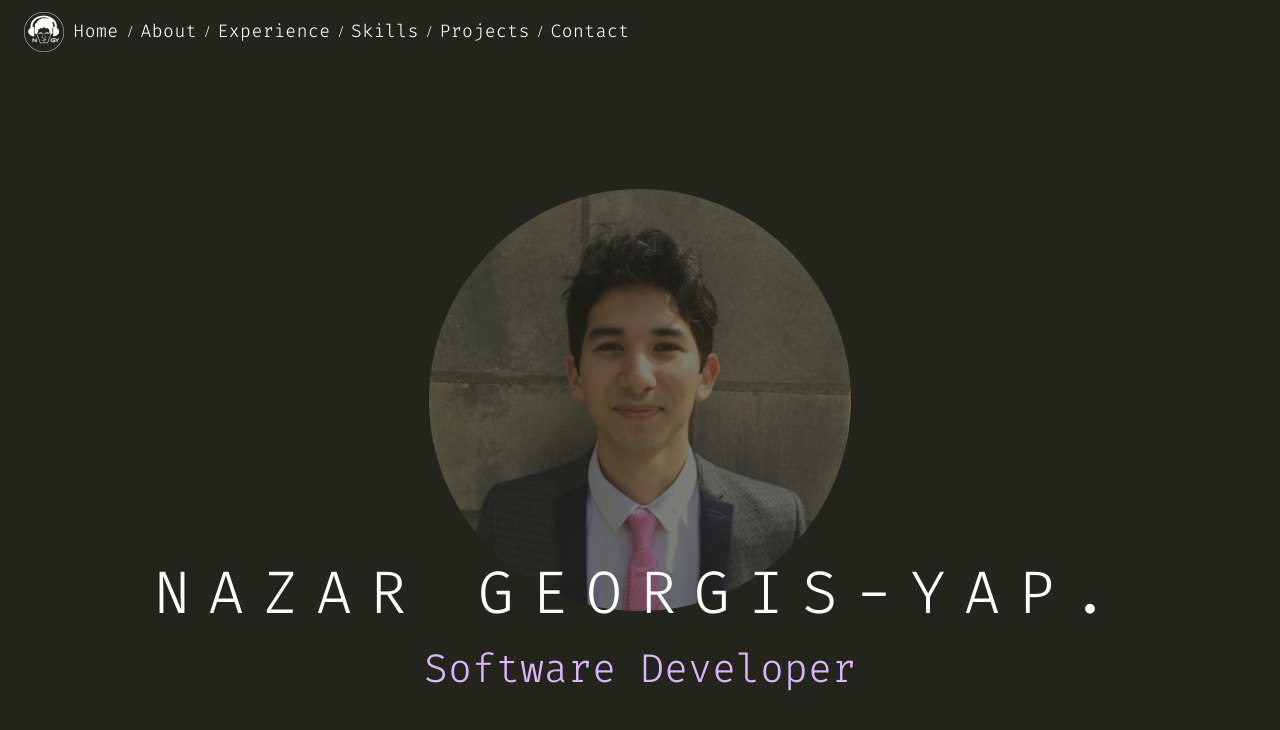
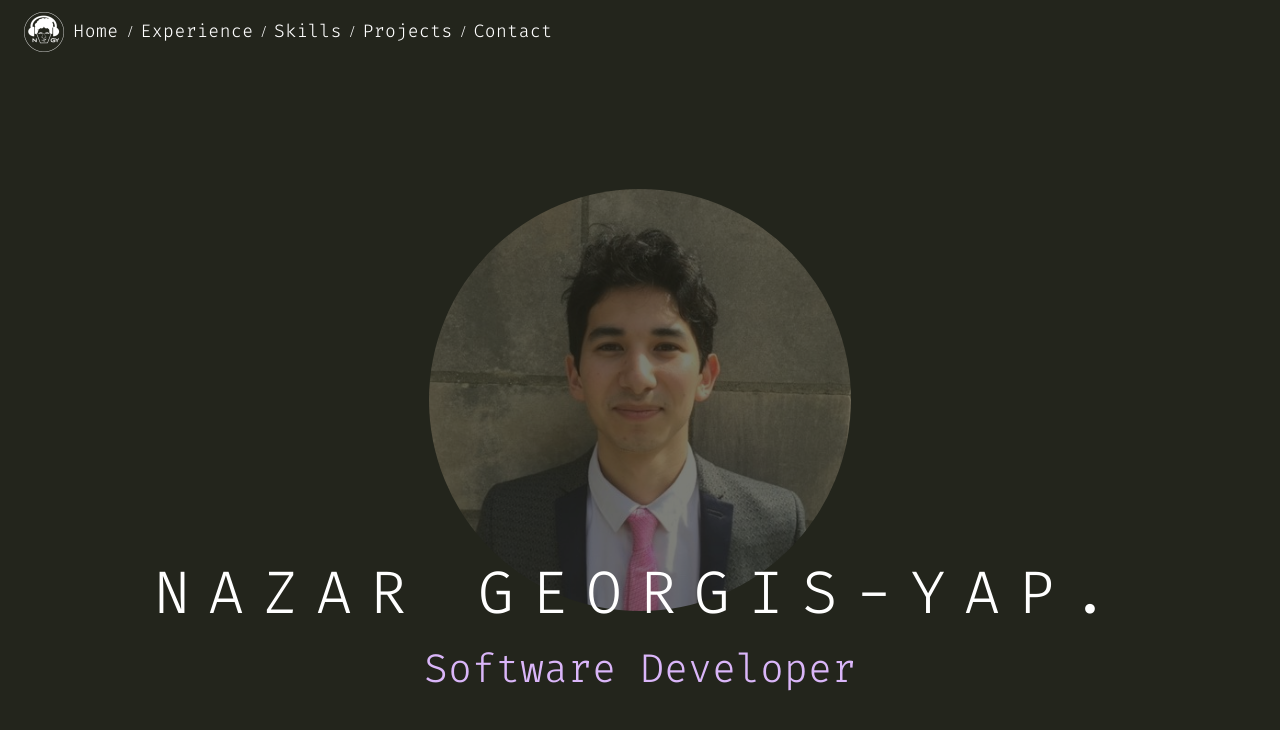
Before and after one commit to NazGy/React, a React (Create React App) app in the folder my_app/: page /Home in a window 1280 px wide. Shown: the top 730 px of the page. Built offline with nearby package versions, Linux system fonts and the light colour scheme.

Commit message:
updated routing

```diff
--- a/my_app/src/App.js
+++ b/my_app/src/App.js
@@ -21,7 +21,7 @@ class App extends React.Component {
     render() {
         return (
             <div className="backdrop">
-                <Router>
+                <Router basename={process.env.PUBLIC_URL}>
                     <div>
                         <Header></Header>
                         <Switch>
--- a/my_app/src/Header.js
+++ b/my_app/src/Header.js
@@ -49,10 +49,10 @@ class Header extends React.Component {
                     <Link to="/">
                         <Button style={{color: colorMap["/"]}} onClick={() => this.handleChange("/")}>Home</Button>
                     </Link>
-                    /
+                    {/* /
                     <Link to="/About">
                         <Button style={{color: colorMap["/About"]}} onClick={() => this.handleChange("/About")}>About</Button>
-                    </Link>
+                    </Link> */}
                     /
                     <Link to="/Experience">
                         <Button style={{color: colorMap["/Experience"]}} onClick={() => this.handleChange("/Experience")}>Experience</Button>
```
Also changed, not shown: my_app/package.json (+7 -1 lines), 1 other file (tests, documents, lock files or other folders).
